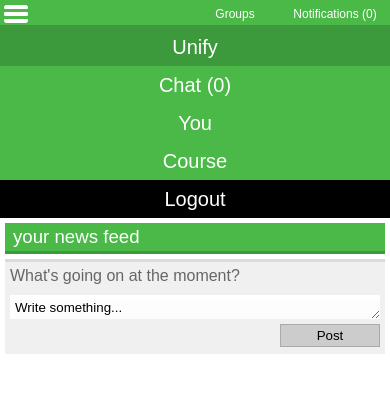
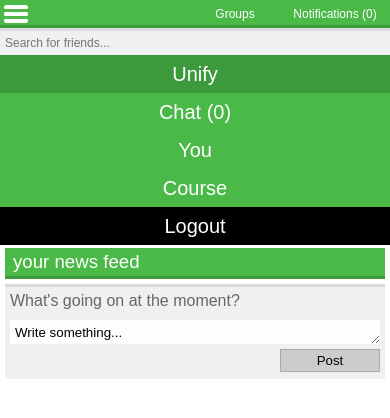
Before and after one commit to lukebarnard1/unify, a PHP site: page / in a window 390 px wide, after a click that opens the changed part. Shown: the top 418 px of the page. Run offline with PHP 8.4, Linux system fonts and the light colour scheme; the visitor is signed in with stand-in values (Sample User, id 1); data comes from the database, SQL or seed files in the repository; data that the repository does not hold is empty.

Commit message:
Searching now possible from mobile

```diff
--- a/header.js
+++ b/header.js
@@ -58,7 +58,7 @@ var nav_dropped = false;
 
 function hide_dropdown(animate) {
 	t = animate?500:0;
-	$('#nav_dropdown').animate({'height':'0px'},t);
+	$('#nav_dropdown').css({'height':'0px'});
 	$('#main').animate({'padding-top':main_previous_padding + "px"},t);
 	nav_dropped = false;
 }
@@ -77,16 +77,18 @@ window.addEventListener("load",load);
 
 var main_previous_padding = "0px";
 function toggle_nav_dropdown() {
-	ndd = $('#nav_dropdown');
-	t = 500;
+	var ndd = $('#nav_dropdown');
 
 	if (!nav_dropped) {
 		//Find out the true previous padding
-		main_previous_padding = parseInt($('#main').css('padding-top'));
-		ndd.css({'display':'block','height':'0px'}).animate({'height':'190px'}, t);
+		main_previous_padding = parseInt($("#main").css("padding-top"));
 
 		//Assume #main exists and give it some added padding
-		$('#main').animate({'padding-top':(190 + main_previous_padding) + "px"}, t);
+		$("#main").animate({"padding-top":(215 + main_previous_padding) + "px"}, 500, function () {
+
+			ndd.css({"display":"block","height":"0px"}).css({"height": "1000px"});
+
+		});
 		nav_dropped = true;
 	} else {
 		hide_dropdown(true);
--- a/header.php
+++ b/header.php
@@ -71,6 +71,10 @@
 				<img src="img/ddbutton.png"/>
 			</a>
 			<div class="nav_dropdown" id="nav_dropdown">
+				<div class="search_bar">
+					<input class="box" type="text" placeholder="Search for friends..." onkeyup="choose_friend(this.value,'friend_select1',view_friend)" autocomplete="off">
+					<div id="friend_select1"></div>
+				</div>
 				<?php
 					$links = array(
 						"Unify"=>"/",
--- a/style/header.css
+++ b/style/header.css
@@ -85,6 +85,10 @@ a:hover{
 
 .nav_bar > .inner .nav_button:hover {
 	text-decoration: none;
+}
+
+.inner > .nav_dropdown > .search_bar {
+	display:none;
 }
 
 #nav_button_logout {
--- a/style/header_mobile.css
+++ b/style/header_mobile.css
@@ -52,3 +52,13 @@
 	color:#ffffff;
 	background-color:#4AB948;
 }
+
+.inner > .nav_dropdown > .search_bar {
+	display:block;
+}
+
+
+.inner > .nav_dropdown > .search_bar > input {
+	width:100%;
+	padding:5px;
+}
```
